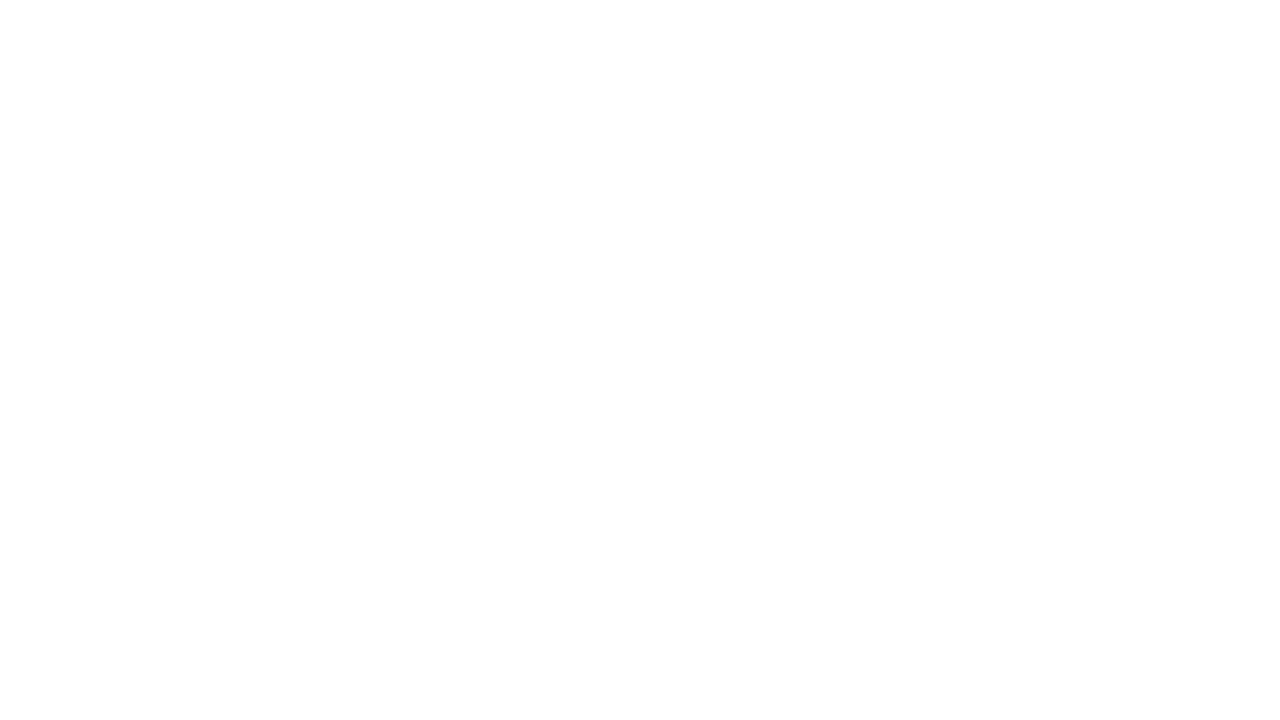
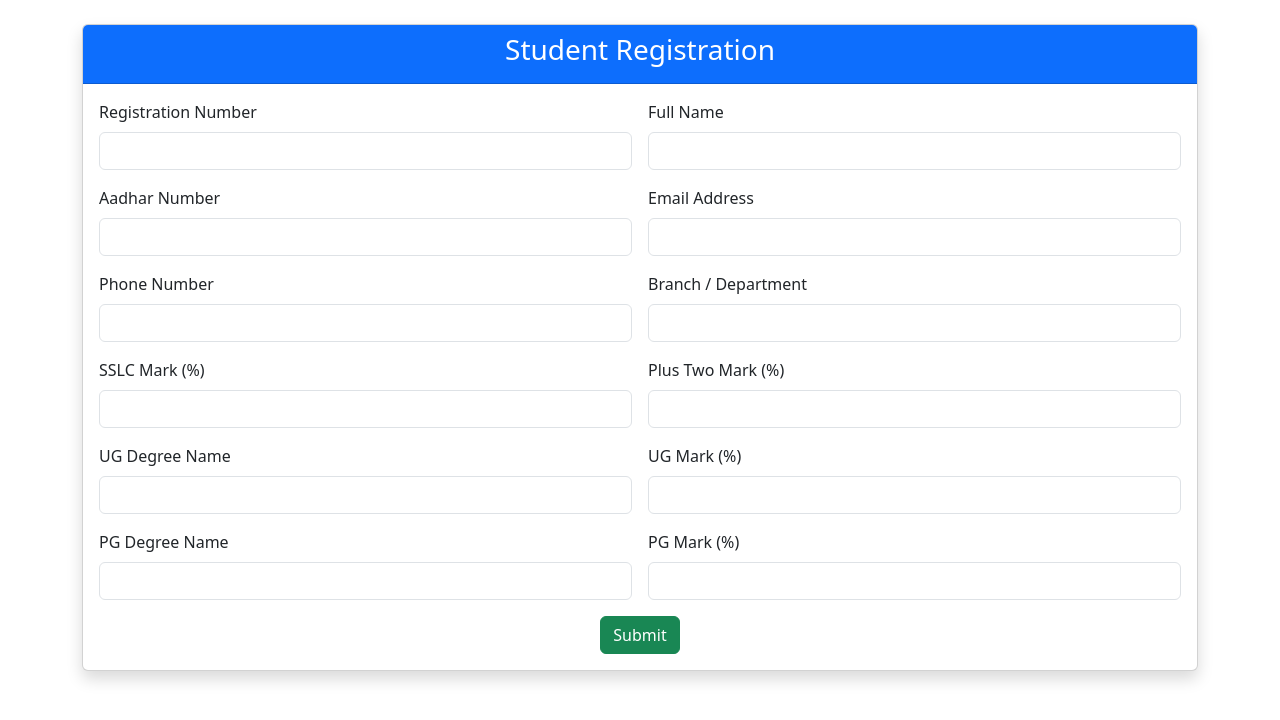
Before and after one commit to merint0414-dot/Campus-Placement-App, a React (Vite) app: page / in a window 1280 px wide. Shown: the top 720 px of the page. Built offline with nearby package versions, Linux system fonts and the light colour scheme.

Commit message:
Add Registration Created

```diff
--- a/src/App.jsx
+++ b/src/App.jsx
@@ -3,13 +3,14 @@ import reactLogo from './assets/react.svg'
 import viteLogo from './assets/vite.svg'
 import heroImg from './assets/hero.png'
 import './App.css'
+import AddRegistration from './components/AddRegistration'
 
 function App() {
   const [count, setCount] = useState(0)
 
   return (
     <>
-
+      <AddRegistration/>
     </>
   )
 }
--- /dev/null
+++ b/src/components/AddRegistration.jsx
@@ -0,0 +1,89 @@
+import React from 'react'
+
+const AddRegistration = () => {
+  return (
+    <div>
+        <div className="container mt-4">
+                <div className="card shadow">
+                    <div className="card-header bg-primary text-white text-center">
+                        <h3>Student Registration</h3>
+                    </div>
+
+                    <div className="card-body">
+                        <div className="row g-3">
+
+                            <div className="col-md-6">
+                                <label className="form-label">Registration Number</label>
+                                <input type="text" className="form-control" />
+                            </div>
+
+                            <div className="col-md-6">
+                                <label className="form-label">Full Name</label>
+                                <input type="text" className="form-control" />
+                            </div>
+
+                            <div className="col-md-6">
+                                <label className="form-label">Aadhar Number</label>
+                                <input type="text" className="form-control" />
+                            </div>
+
+                            <div className="col-md-6">
+                                <label className="form-label">Email Address</label>
+                                <input type="email" className="form-control" />
+                            </div>
+
+                            <div className="col-md-6">
+                                <label className="form-label">Phone Number</label>
+                                <input type="text" className="form-control" />
+                            </div>
+
+                            <div className="col-md-6">
+                                <label className="form-label">Branch / Department</label>
+                                <input type="text" className="form-control" />
+                            </div>
+
+                            <div className="col-md-6">
+                                <label className="form-label">SSLC Mark (%)</label>
+                                <input type="number" className="form-control" />
+                            </div>
+
+                            <div className="col-md-6">
+                                <label className="form-label">Plus Two Mark (%)</label>
+                                <input type="number" className="form-control" />
+                            </div>
+
+                            <div className="col-md-6">
+                                <label className="form-label">UG Degree Name</label>
+                                <input type="text" className="form-control" />
+                            </div>
+
+                            <div className="col-md-6">
+                                <label className="form-label">UG Mark (%)</label>
+                                <input type="number" className="form-control" />
+                            </div>
+
+                            <div className="col-md-6">
+                                <label className="form-label">PG Degree Name</label>
+                                <input type="text" className="form-control" />
+                            </div>
+
+                            <div className="col-md-6">
+                                <label className="form-label">PG Mark (%)</label>
+                                <input type="number" className="form-control" />
+                            </div>
+
+                            <div className="col-12 text-center">
+                                <button className="btn btn-success">
+                                    Submit
+                                </button>
+                            </div>
+
+                        </div>
+                    </div>
+                </div>
+            </div>
+    </div>
+  )
+}
+
+export default AddRegistration
```
